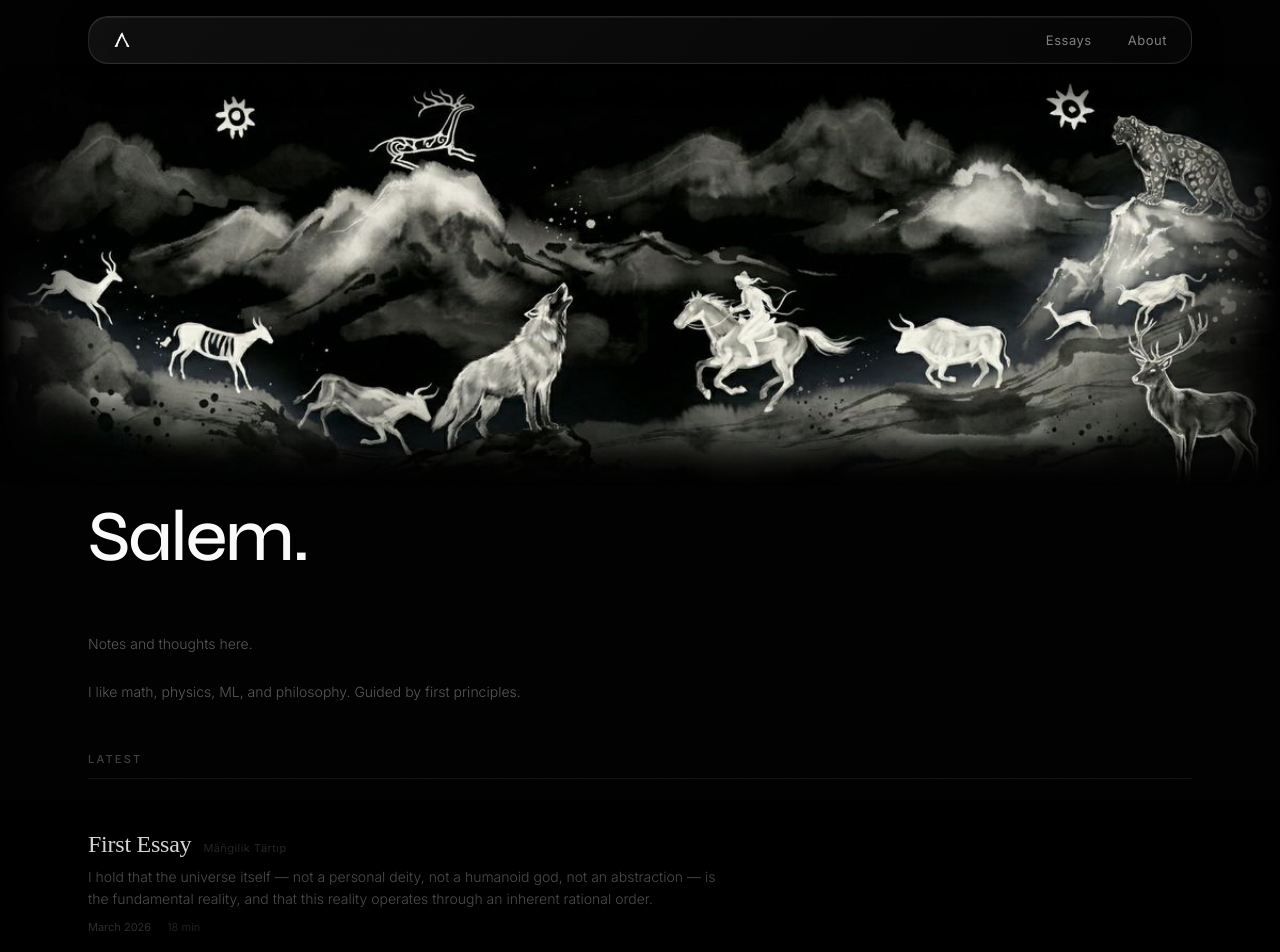
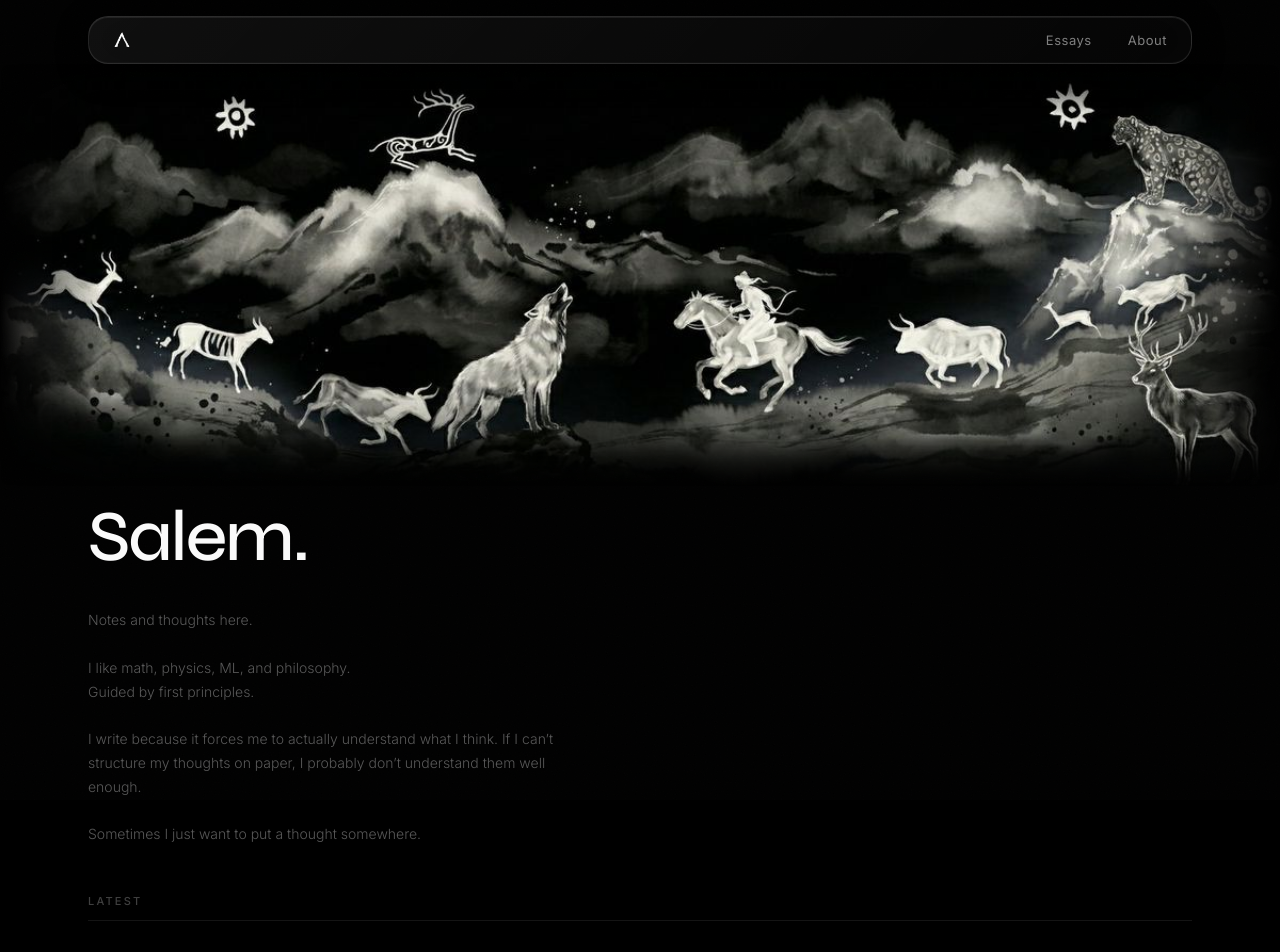
Before and after one commit to arlana092/persite, a React (Vite) app: page / in a window 1280 px wide. Shown: the top 952 px of the page. Built offline with nearby package versions, Linux system fonts and the light colour scheme; a web font is replaced by a local one.

Commit message:
update text and clarity

```diff
--- a/src/EssaySite.jsx
+++ b/src/EssaySite.jsx
@@ -12,7 +12,7 @@
     displayTitle: "First Essay",
     essayLabel: "First Essay (kind of long)",
     date: "March 2026",
-    readTime: "18 min",
+    readTime: "~18 min read",
 
     excerpt: "I hold that the universe itself — not a personal deity, not a humanoid god, not an abstraction — is the fundamental reality, and that this reality operates through an inherent rational order.",
     sections: [
@@ -58,7 +58,7 @@
 `When people have pushed back — on the unfalsifiability of "everything is for good," on the apparent naivety of "you cannot fail if you give your all" — I have found that the objections sharpen the framework rather than dismantle it. "For good" is not a claim about personal benefit; it is about the correct operation of the whole, which sometimes requires outcomes that hurt. "Giving your all" includes the act of getting back up, which means failure only becomes possible at the point of quitting. I do not offer these clarifications as proof that the framework is right. I offer them because the fact that it survives interrogation is, at minimum, a reason to keep going.`,
 `And I want to be clear about what I am not claiming. I am not claiming to have the answer. I am claiming to feel the shape of something — something that may well exceed what any human mind can fully hold. There may be dimensions, structures, forms of infinity that I will never be able to model, no matter how far I push. I accept that. The honest position, as far as I can tell, is to hold the conviction and the uncertainty together: to take what I have seen seriously without pretending I have seen all of it.`,
 `There is a metaphor I came across that has stayed with me: the finger pointing at the moon. The texts, the traditions, the arguments — these are all fingers. The moon is the thing itself. I did not begin with the fingers. I happened to look up first, and only later learned how many hands were already pointing in the same direction. Whether that is a strength or a limitation, I cannot say yet. But it is where I am, and I would rather set it down honestly than wait until I feel qualified to speak.`,
-`One last thing. If anything I have described here sounds familiar under a different name — if you recognize this order as God, as Allah, as Brahman, as Providence, as the dao — I am not saying you are wrong. I am ==not== making a claim ==against anyone's== faith. I am describing what I have seen, using the language available to me, and if your tradition has seen the same thing and called it something else, then we may simply be standing at different positions around something that exceeds all of the names we have given it. The Sufi mystic who describes union with the divine, the Christian who feels the hand of a living God, the Taoist who moves with the flow of all things — I do not believe these are errors. I believe they may be parallel encounters with a reality so vast that no single vocabulary can contain it. My ancestors understood this. Tengrism never demanded that other faiths be silenced, because the eternal sky was wide enough to hold all of them. I hold the same view. What I have written here is not the name. It is one more finger, pointed at the same moon.`
+`Writing is how I organize my thinking. These will tend to be long — I follow the idea until it's done.`
         ]
       }
     ]
@@ -460,7 +460,7 @@
       </div>
 
       <div style={{
-        marginTop: 56,
+        marginTop: 32,
         animation: mounted ? "fadeUp 1s cubic-bezier(0.16, 1, 0.3, 1) 0.5s both" : "none"
       }}>
         <p style={{
@@ -473,7 +473,13 @@
         }}>
           {SITE_CONFIG.tagline}
           <br /><br />
-          {SITE_CONFIG.bio}
+          {"I like math, physics, ML, and philosophy."}
+          <br />
+          {"Guided by first principles."}
+          <br /><br />
+          {"I write because it forces me to actually understand what I think. If I can\u2019t structure my thoughts on paper, I probably don\u2019t understand them well enough."}
+          <br /><br />
+          {"Sometimes I just want to put a thought somewhere."}
         </p>
       </div>
 
@@ -906,7 +912,7 @@
           About
         </h2>
 
-        {["I'm 18, based in Almaty, Kazakhstan. I spend most of my time on machine learning, mathematics, and physics.", "I'm a CMS-ranked boxer, nationally ranked mountaineer and trail runner. CMS — Candidate for Master of Sport — is the competitive classification system across post-Soviet countries.", "I'm interested in how the same mathematical structures — differential equations, optimization, control theory — keep appearing across physics, economics, and logistics. I think that pattern means something.", "I write because it forces me to actually understand what I think. If I can't explain something simply, I probably don't understand it well enough. Sometimes I just want to put a thought somewhere."].map((text, i) => (
+        {["I'm 18, based in Almaty, Kazakhstan. I spend most of my time on machine learning, mathematics, and physics.", "I'm a CMS-ranked boxer, nationally ranked mountaineer and trail runner. CMS — Candidate for Master of Sport — is the competitive classification system across post-Soviet countries.", "I'm interested in how the same mathematical structures — differential equations, optimization, control theory — keep appearing across physics, economics, and logistics. I think that pattern means something.", "Writing is how I organize my thinking. These will tend to be long \u2014 I follow the idea until it's done."].map((text, i) => (
           <p key={i} style={{
             fontFamily: "'Inter', sans-serif",
             fontSize: 16,
```
